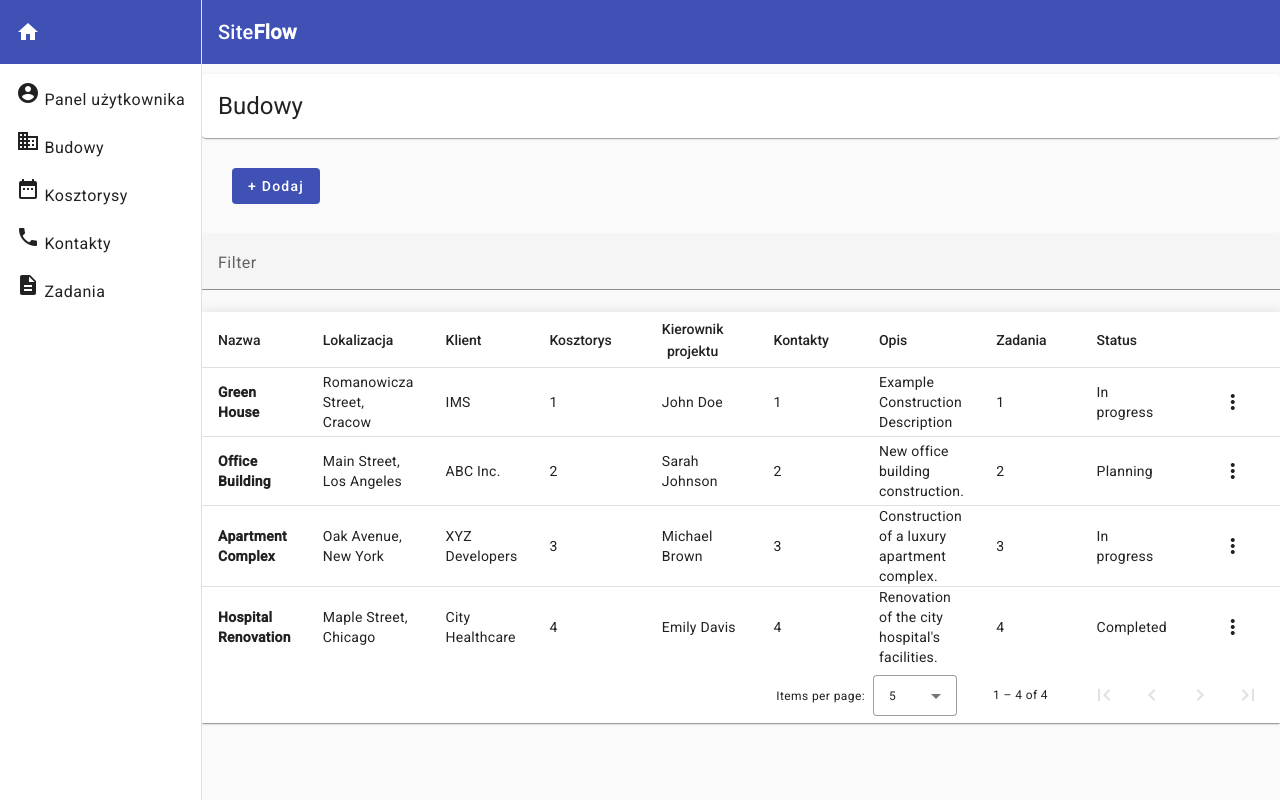
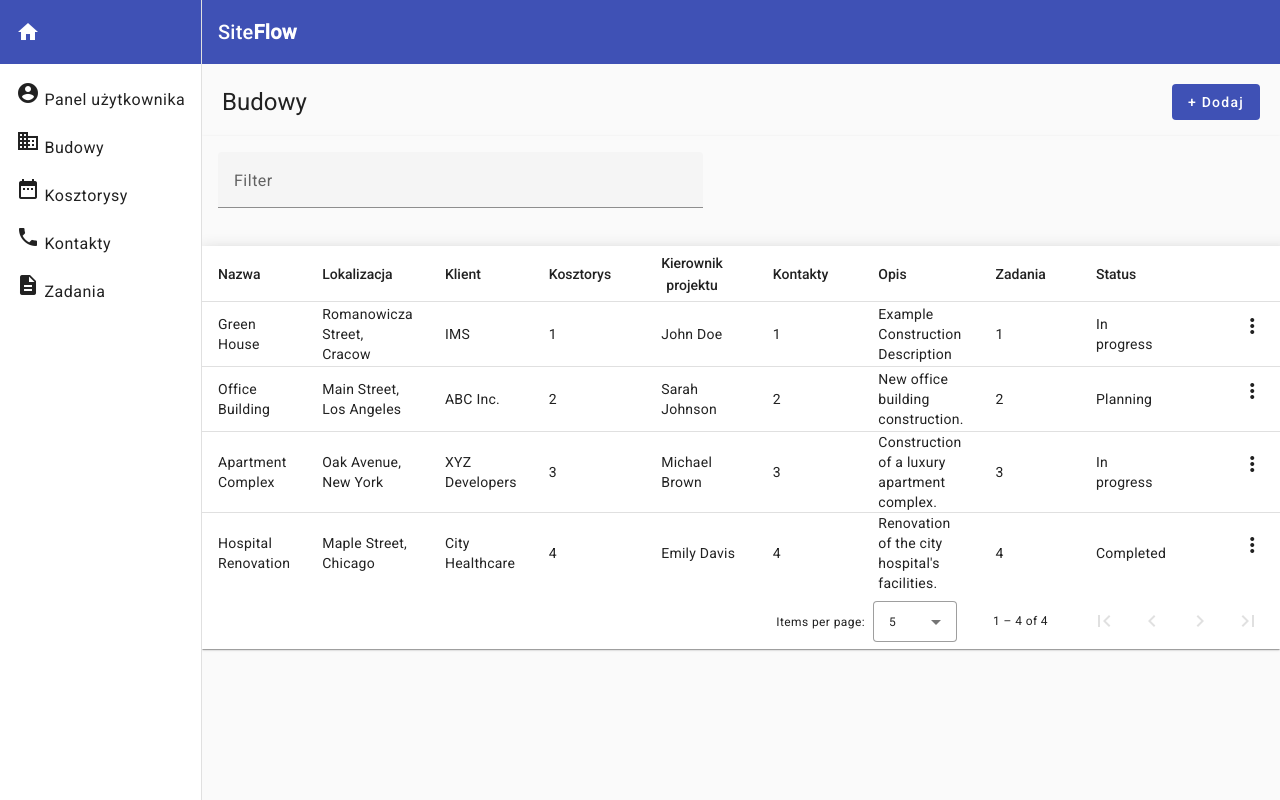
Before and after one commit to akrzeminska/site-flow, an Angular app: page /constructions in a window 1280 px wide. Built offline with nearby package versions, Linux system fonts and the light colour scheme.

Commit message:
corrections in displaying the add button

```diff
--- a/src/app/features/constructions/constructions.component.html
+++ b/src/app/features/constructions/constructions.component.html
@@ -1,10 +1,7 @@
-<mat-card>
-    <mat-card-content><h1>Budowy</h1></mat-card-content>
-</mat-card>
-
 <section>
-    <div class="buttons">
-        <button mat-flat-button color="primary" (click)="openAddFeatureDialog()">+ Dodaj</button>
+    <div class="sec">
+        <div class="title"><h1>Budowy</h1></div>
+        <div class="button"><button mat-flat-button color="primary" (click)="openAddFeatureDialog()">+ Dodaj</button></div>
     </div>
 </section>
 
@@ -18,7 +15,7 @@
 
         <ng-container *ngFor="let column of columns; let firstColumn = first" [matColumnDef]="column.columnDef">
             <th mat-header-cell *matHeaderCellDef mat-sort-header>{{ column.header }}</th>
-            <td mat-cell *matCellDef="let element" [class.bold-header]="firstColumn">
+            <td mat-cell *matCellDef="let element">
                 <ng-container *ngIf="column.columnDef !== 'menu'; else menuCell">
                     {{ column.cell(element) }}
                 </ng-container>
--- a/src/app/features/constructions/constructions.component.scss
+++ b/src/app/features/constructions/constructions.component.scss
@@ -1,13 +1,13 @@
-mat-card {
-    margin-top: 10px;
+button {
+    margin-left: 30px;
+    margin-bottom: 16px;
 }
 
-button {
-    margin: 10px;
-}
-
-.buttons {
-margin: 20px;
+.sec {
+  display: flex;
+  align-items: center;
+  justify-content: space-between;
+  margin: 20px 20px 0 20px;
 }
 
 table {
@@ -15,14 +15,10 @@ table {
   }
 
   .mat-mdc-form-field {
-    font-size: 14px;
-    width: 100%;
+    width: 45%;
+    margin: 16px;
   }
 
   th.mat-sort-header-sorted {
     color: black;
   }
-
-  .bold-header {
-    font-weight: bold;
-  }
--- a/src/app/layout/navbar/navbar.component.scss
+++ b/src/app/layout/navbar/navbar.component.scss
@@ -11,8 +11,3 @@
     height: 100vh;
     flex-direction: column;
   }
-
-  // .app-sidenav {
-  //   padding: 20px;
-  //   width: 240px;
-  // }
```
